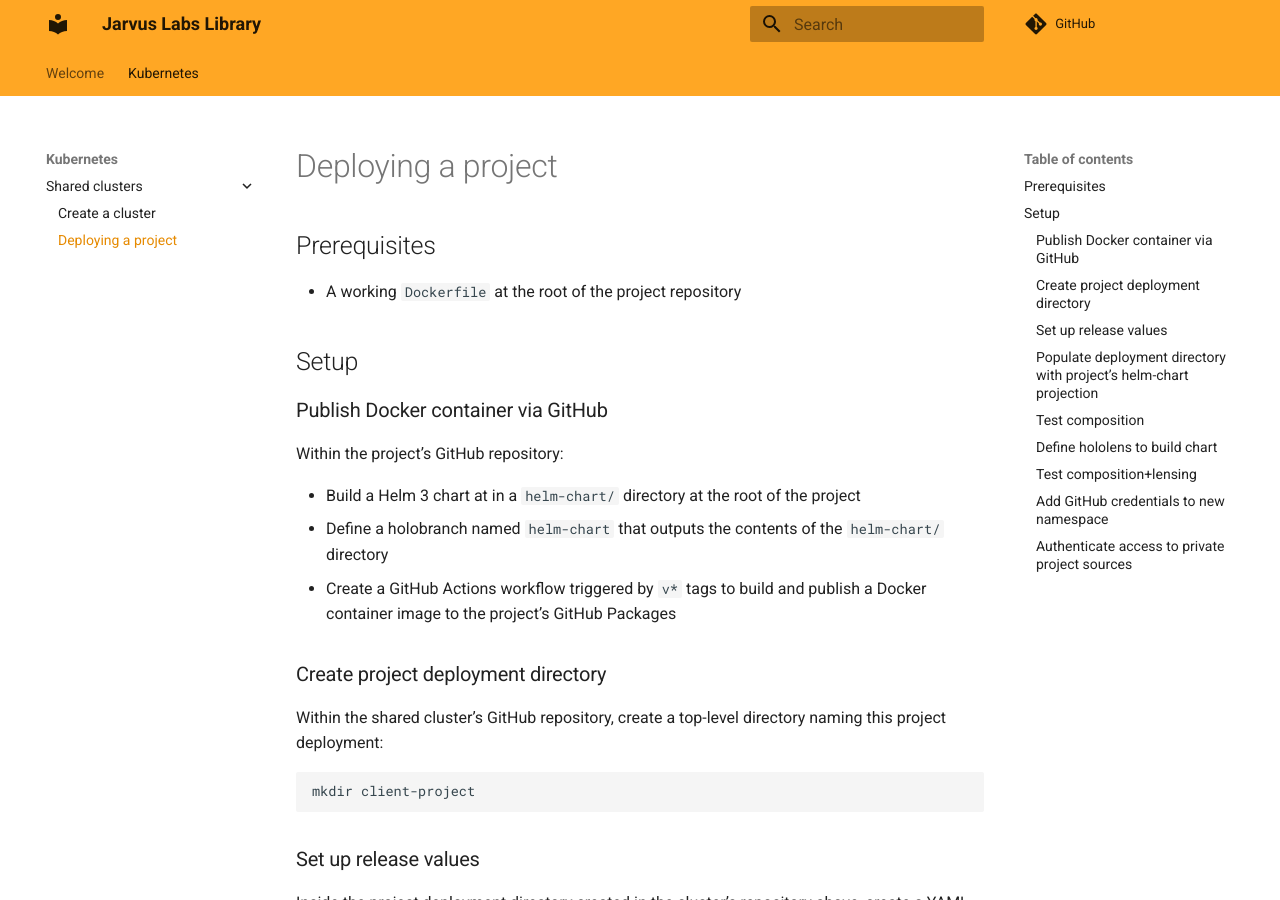
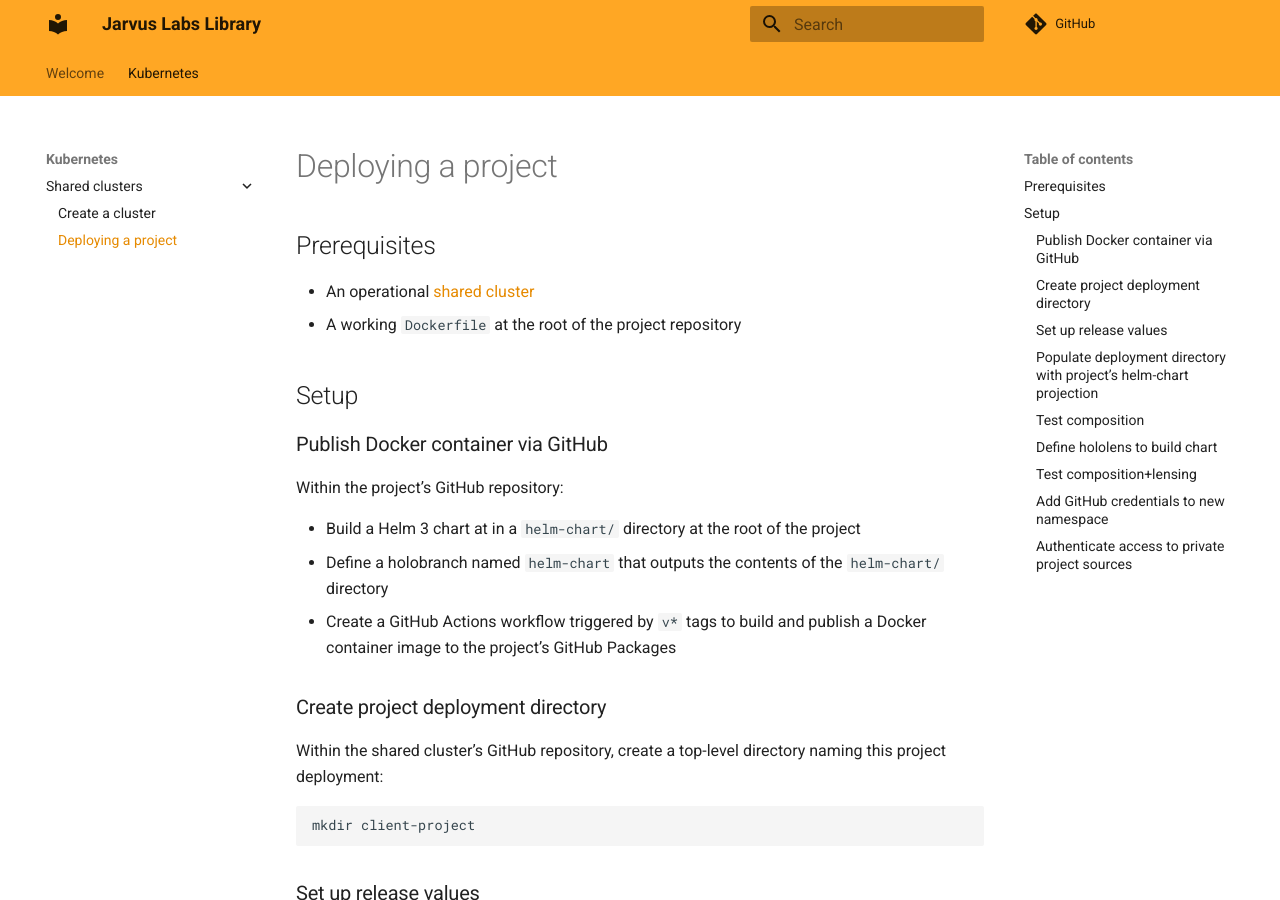
Before and after one commit to JarvusLabs/library, an MkDocs documentation site: the page built from docs/kubernetes/shared-clusters/deploy-project.md, in a window 1280 px wide and 900 px high. Built offline with MkDocs 1.6.1 and Material for MkDocs 9.7.7, drawn with Linux system fonts in a browser that asks for light colours; nearby versions of some CDN libraries; comment, search, counter and statistics services are not loaded.

Commit message:
docs: add link to create cluster stub

```diff
--- a/docs/kubernetes/shared-clusters/deploy-project.md
+++ b/docs/kubernetes/shared-clusters/deploy-project.md
@@ -2,6 +2,7 @@
 
 ## Prerequisites
 
+- An operational [shared cluster](./create-cluster.md)
 - A working `Dockerfile` at the root of the project repository
 
 ## Setup
```
